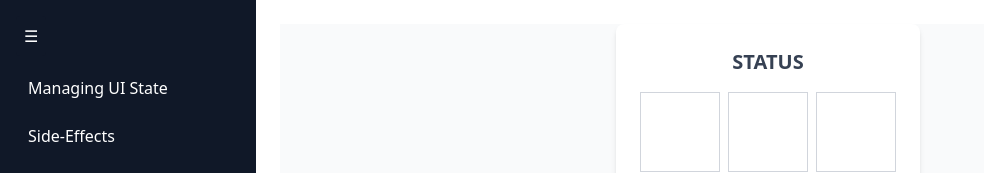
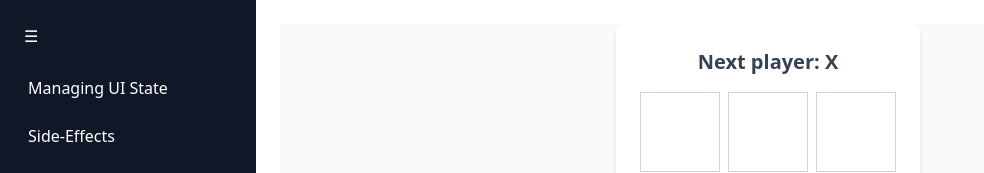
Before and after one commit to danielnguyen5070/react-performance, a React (Vite) app: page /tictactos in a window 1280 px wide. Shown: the top 173 px of the page, without its empty margins (0-984 px from the left). Built offline with nearby package versions, Linux system fonts and the light colour scheme.

Commit message:
tic tac tok

```diff
--- a/src/exercises/06.tic-tac-toe/index.tsx
+++ b/src/exercises/06.tic-tac-toe/index.tsx
@@ -1,12 +1,34 @@
-import React from 'react'
+import React, { use, useEffect, useState } from 'react'
 
 const defaultState = Array(9).fill(null)
 
 function Board() {
-	const squares = defaultState
+	const [squares, setSquares] = useState<Squares>(() => {
+		const storedSquares = localStorage.getItem('squares')
+		try {
+			return storedSquares ? JSON.parse(storedSquares) : defaultState
+		} catch {
+			return defaultState
+		}
+	})
+	const status = calculateStatus(squares)
+	const nextValue = calculateNextValue(squares)
+
+	useEffect(() => {
+		localStorage.setItem('squares', JSON.stringify(squares))
+	}, [squares])
+
+	function handleClick(i: number) {
+		if (squares[i] || calculateWinner(squares)) return
+		const newSquares = squares.slice()
+		newSquares[i] = nextValue
+		setSquares(newSquares)
+	}
+
 	function renderSquare(i: number) {
 		return (
 			<button
+				onClick={() => handleClick(i)}
 				className="w-20 h-20 text-2xl font-semibold border border-gray-300 hover:bg-gray-100 flex items-center justify-center transition-all duration-150"
 			>
 				{squares[i]}
@@ -14,9 +36,12 @@ function Board() {
 		)
 	}
 
+	function restartGame() {
+		setSquares(defaultState)
+	}
 	return (
 		<div className="flex flex-col items-center gap-4">
-			<div className="text-xl font-bold text-gray-700">STATUS</div>
+			<div className="text-xl font-bold text-gray-700">{status}</div>
 
 			<div className="grid grid-cols-3 gap-2">
 				{renderSquare(0)}
@@ -31,6 +56,7 @@ function Board() {
 			</div>
 
 			<button
+				onClick={restartGame}
 				className="mt-4 px-4 py-2 bg-blue-600 text-white rounded hover:bg-blue-700 transition"
 			>
 				Restart
@@ -49,10 +75,45 @@ function App() {
 	)
 }
 
-// create a type for the squares state
-// create a function to calculate:
-// 	calculateNextValue
-// 	calculateStatus
-// 	calculateWinner
+type Player = 'X' | 'O'
+type Squares = Array<Player | null>
+
+function calculateNextValue(squares: Squares): Player {
+	const xCount = squares.filter(square => square === 'X').length
+	const oCount = squares.filter(square => square === 'O').length
+	return xCount === oCount ? 'X' : 'O'
+}
+
+function calculateWinner(squares: Squares): Player | null {
+	const lines = [
+		[0, 1, 2],
+		[3, 4, 5],
+		[6, 7, 8],
+		[0, 3, 6],
+		[1, 4, 7],
+		[2, 5, 8],
+		[0, 4, 8],
+		[2, 4, 6],
+	]
+
+	for (let i = 0; i < lines.length; i++) {
+		const [a, b, c] = lines[i]
+		if (squares[a] && squares[a] === squares[b] && squares[a] === squares[c]) {
+			return squares[a]
+		}
+	}
+	return null
+}
+
+function calculateStatus(squares: Squares): string {
+	const winner = calculateWinner(squares)
+	if (winner) {
+		return `Winner: ${winner}`
+	} else if (squares.every(square => square !== null)) {
+		return 'Draw'
+	} else {
+		return `Next player: ${calculateNextValue(squares)}`
+	}
+}
 
 export default App
```
